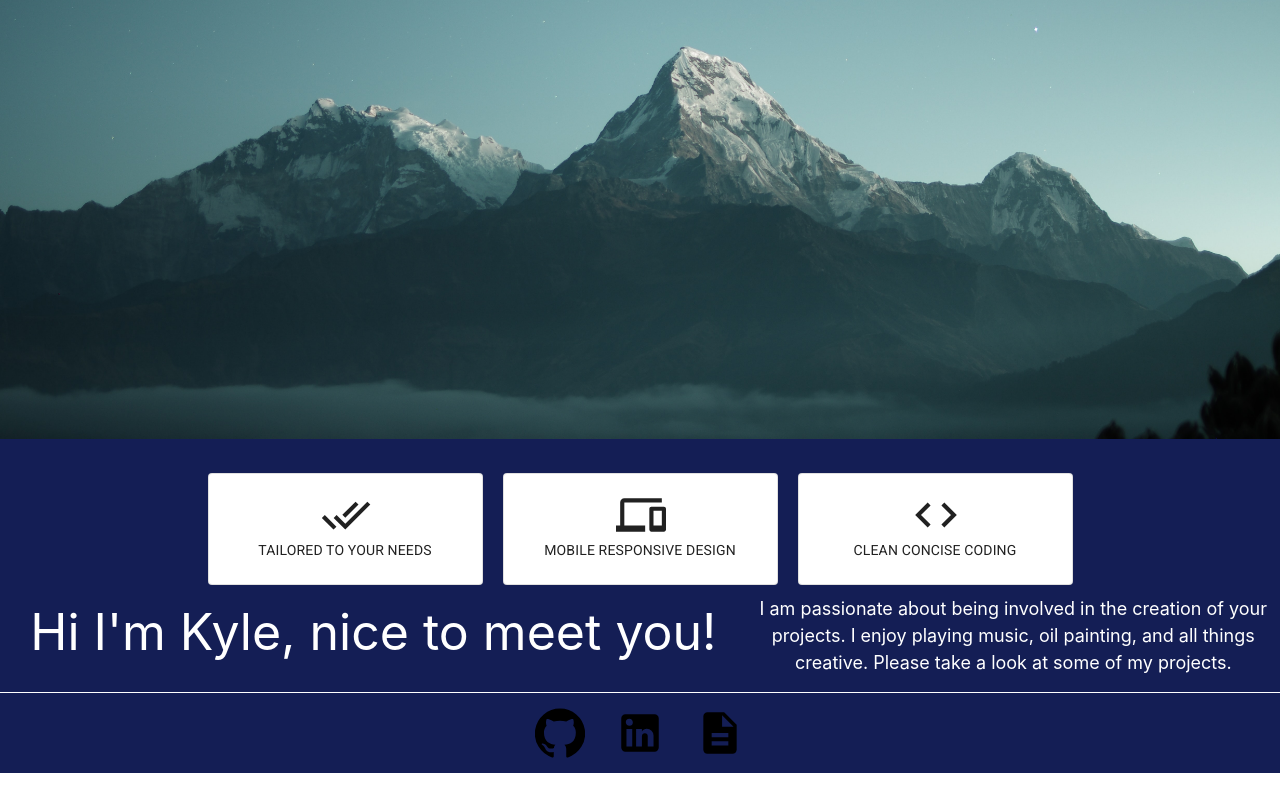
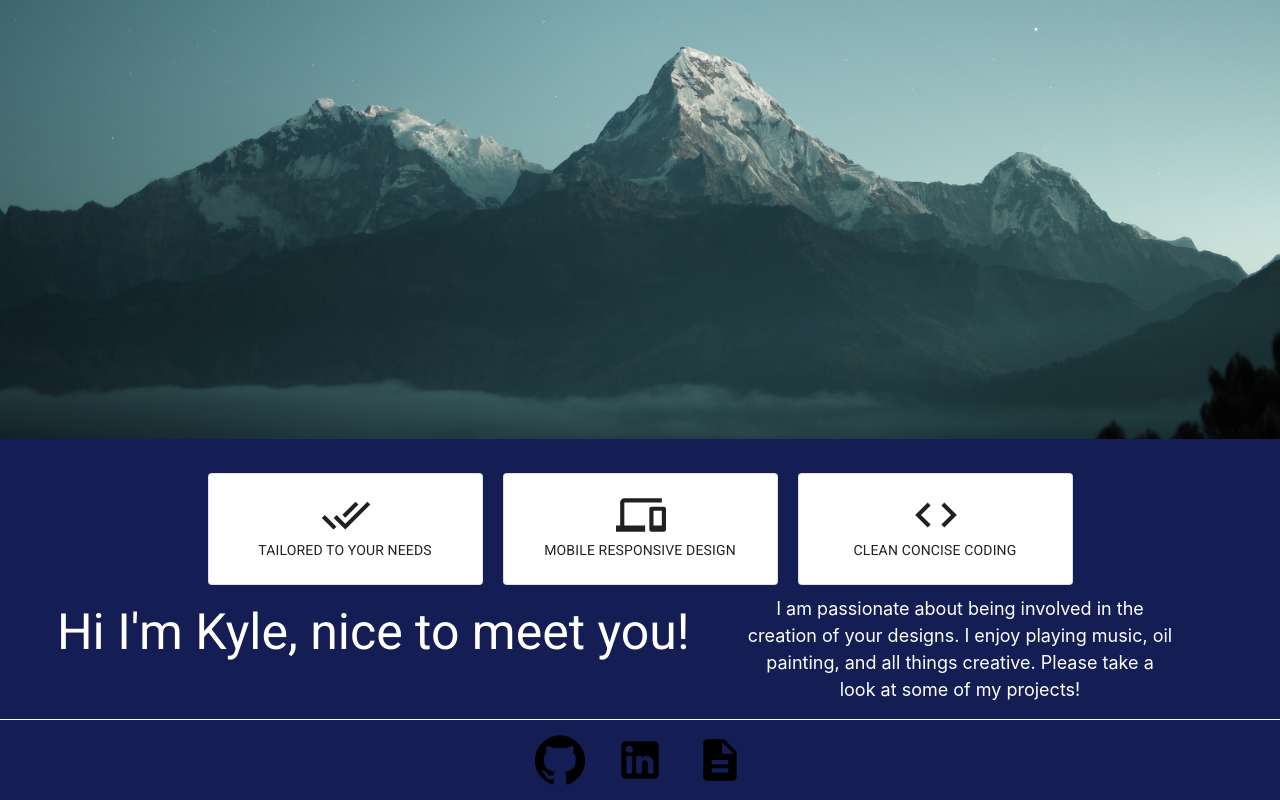
Before and after one commit to kylegrabski/react-portfolio, a React (Create React App) app: page / in a window 1280 px wide. Shown: the part 413-1213 px from the top of the page. Before the commit the page ends 1186 px from the top, so only its background shows below. Built offline with nearby package versions, Linux system fonts and the light colour scheme.

Commit message:
adjust text containers

```diff
--- a/src/components/AboutCard/AboutCard.js
+++ b/src/components/AboutCard/AboutCard.js
@@ -97,17 +97,14 @@
             style={{ color: "white", textAlign: "center", justify: "center" }}
           >
             <Grid item md={7}>
-              <p style={{ fontSize: "50px" }}>
-                Hi I'm Kyle, nice to meet you!
-              </p>
+              <p style={{ fontSize: "50px", fontFamily: "Roboto, Sans Serif" }}>Hi I'm Kyle, nice to meet you!</p>
             </Grid>
 
-            <Grid item xs={5}>
-              <p
-              style={{ fontSize: "18px" }}
-              >
+            <Grid item md={4}>
+              <p style={{ fontSize: "18px" }}>
                 I am passionate about being involved in the creation of your
-                projects. I enjoy playing music, oil painting, and all things creative. Please take a look at some of my projects.
+                designs. I enjoy playing music, oil painting, and all things
+                creative. Please take a look at some of my projects!
               </p>
             </Grid>
           </Grid>
```
